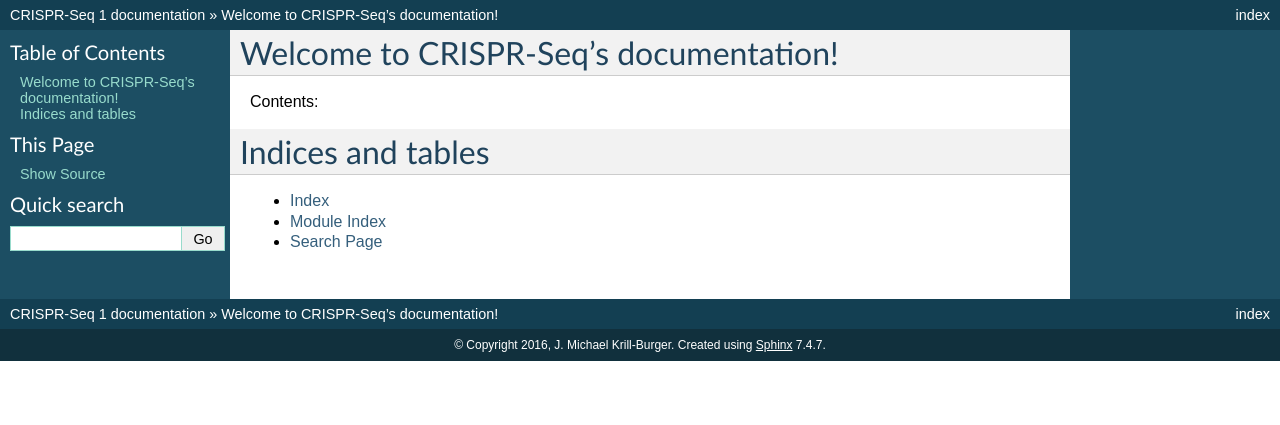
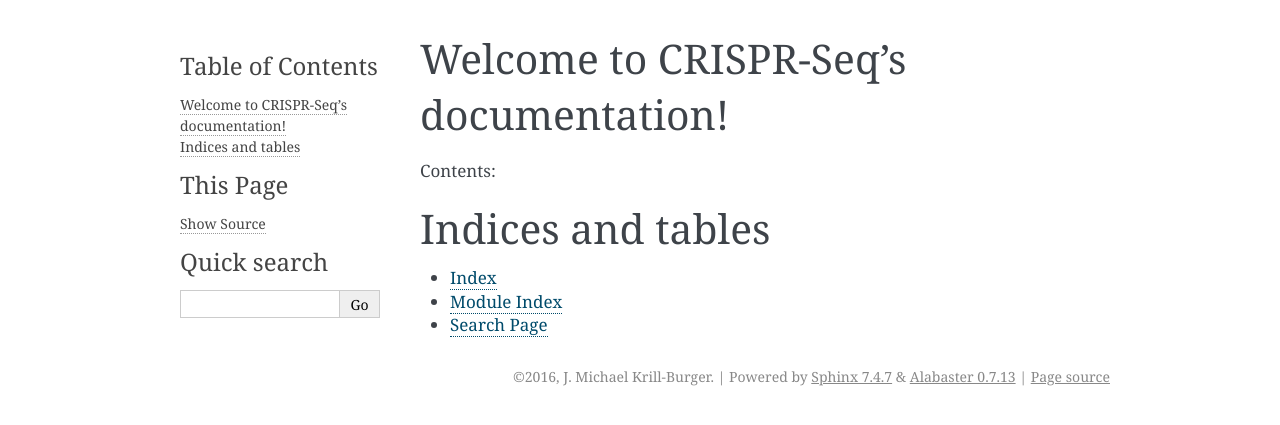
Before and after one commit to jkrillbu-zz/crispr-seq, a Sphinx documentation site: the page built from docs/index.rst, in a window 1280 px wide. Shown: the top 425 px of the page. Built offline with Sphinx 7.4.7, drawn with Linux system fonts in a browser that asks for light colours; formulas are drawn with MathJax 3.

Commit message:
readthedocs

```diff
--- a/docs/conf.py
+++ b/docs/conf.py
@@ -1,7 +1,7 @@
 # -*- coding: utf-8 -*-
 #
 # CRISPR-Seq documentation build configuration file, created by
-# sphinx-quickstart on Fri Sep  2 12:25:19 2016.
+# sphinx-quickstart on Wed Sep  7 13:12:06 2016.
 #
 # This file is execfile()d with the current directory set to its
 # containing dir.
@@ -29,10 +29,7 @@ import shlex
 # Add any Sphinx extension module names here, as strings. They can be
 # extensions coming with Sphinx (named 'sphinx.ext.*') or your custom
 # ones.
-extensions = [
-    'sphinx.ext.pngmath',
-    'sphinx.ext.ifconfig',
-]
+extensions = []
 
 # Add any paths that contain templates here, relative to this directory.
 templates_path = ['_templates']
@@ -111,7 +108,7 @@ todo_include_todos = False
 
 # The theme to use for HTML and HTML Help pages.  See the documentation for
 # a list of builtin themes.
-html_theme = 'default'
+html_theme = 'alabaster'
 
 # Theme options are theme-specific and customize the look and feel of a theme
 # further.  For a list of options available for each theme, see the
--- a/docs/index.rst
+++ b/docs/index.rst
@@ -1,5 +1,5 @@
 .. CRISPR-Seq documentation master file, created by
-   sphinx-quickstart on Fri Sep  2 12:25:19 2016.
+   sphinx-quickstart on Wed Sep  7 13:12:06 2016.
    You can adapt this file completely to your liking, but it should at least
    contain the root `toctree` directive.
 
```
Also changed, not shown: 11 other files.
